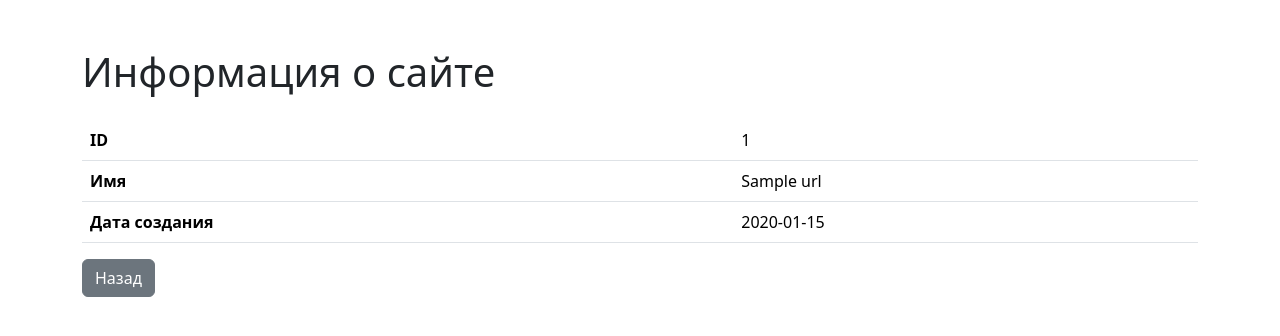
After one commit to olyapka84/Page-Analyzer, a Flask app: page /urls/1 in a window 1280 px wide. The commit adds this page. Shown: the top 336 px of the page. Run offline with Flask 3, Linux system fonts and the light colour scheme; a database or web service that is not in the repository returns one stand-in record (values such as "Sample title"); some libraries are stand-ins or nearby versions.

Commit message:
step 3 final

```diff
--- /dev/null
+++ b/database.sql
@@ -0,0 +1,5 @@
+CREATE TABLE urls (
+    id SERIAL PRIMARY KEY,
+    name VARCHAR(255) UNIQUE NOT NULL,
+    created_at TIMESTAMP DEFAULT CURRENT_TIMESTAMP
+);
--- a/page_analyzer/app.py
+++ b/page_analyzer/app.py
@@ -1,10 +1,21 @@
-from flask import Flask, render_template
+from flask import Flask, render_template, request, flash, redirect, url_for
 from dotenv import load_dotenv
 import os
+import psycopg2
+from urllib.parse import urlparse
+import validators
 
 load_dotenv()
+DATABASE_URL = os.getenv('DATABASE_URL')
+
+
+def get_connection():
+    return psycopg2.connect(DATABASE_URL)
+
 
 app = Flask(__name__)
+
+app.config['SECRET_KEY'] = os.getenv('SECRET_KEY')
 
 
 @app.route('/')
@@ -12,4 +23,43 @@
     return render_template('index.html')
 
 
-app.config['SECRET_KEY'] = os.getenv('SECRET_KEY')
+@app.route('/urls')
+def urls_index():
+    with get_connection() as conn:
+        with conn.cursor() as cursor:
+            cursor.execute('SELECT * FROM urls ORDER BY id DESC;')
+            urls = cursor.fetchall()
+    return render_template('urls.html', urls=urls)
+
+
+@app.route('/urls/<int:id>')
+def urls_show(id):
+    with get_connection() as conn:
+        with conn.cursor() as cursor:
+            cursor.execute('SELECT * FROM urls WHERE id = %s;', (id,))
+            url = cursor.fetchone()
+    return render_template('urls_show.html', url=url)
+
+
+@app.route('/urls', methods=['POST'])
+def urls_add():
+    url = request.form.get('url')
+    if not validators.url(url) or len(url) > 255:
+        flash('Некорректный URL', 'danger')
+        return render_template('index.html'), 422
+
+    norm_url = urlparse(url)._replace(path='', query='', fragment='').geturl()
+
+    with get_connection() as conn:
+        with conn.cursor() as cursor:
+            cursor.execute('SELECT id FROM urls WHERE name = %s;', (norm_url,))
+            row = cursor.fetchone()
+            if row:
+                flash('Страница уже существует', 'info')
+                return redirect(url_for('urls_show', id=row[0]))
+
+            cursor.execute('INSERT INTO urls (name) VALUES (%s) RETURNING id;', (norm_url,))
+            new_id = cursor.fetchone()[0]
+            conn.commit()
+            flash('Страница успешно добавлена', 'success')
+            return redirect(url_for('urls_show', id=new_id))
--- /dev/null
+++ b/page_analyzer/templates/urls_show.html
@@ -0,0 +1,22 @@
+{% extends "layout.html" %}
+
+{% block title %}Информация о сайте{% endblock %}
+
+{% block content %}
+  <h1 class="mb-4">Информация о сайте</h1>
+  <table class="table" data-test="url">
+    <tr>
+      <th>ID</th>
+      <td>{{ url[0] }}</td>
+    </tr>
+    <tr>
+      <th>Имя</th>
+      <td>{{ url[1] }}</td>
+    </tr>
+    <tr>
+      <th>Дата создания</th>
+      <td>{{ url[2].strftime('%Y-%m-%d %H:%M:%S') }}</td>
+    </tr>
+  </table>
+  <a href="{{ url_for('urls_index') }}" class="btn btn-secondary">Назад</a>
+{% endblock %}
```
Also changed, not shown: page_analyzer/templates/index.html (+16 -2 lines), page_analyzer/templates/urls.html (added, +25 -0 lines), 1 other file.
